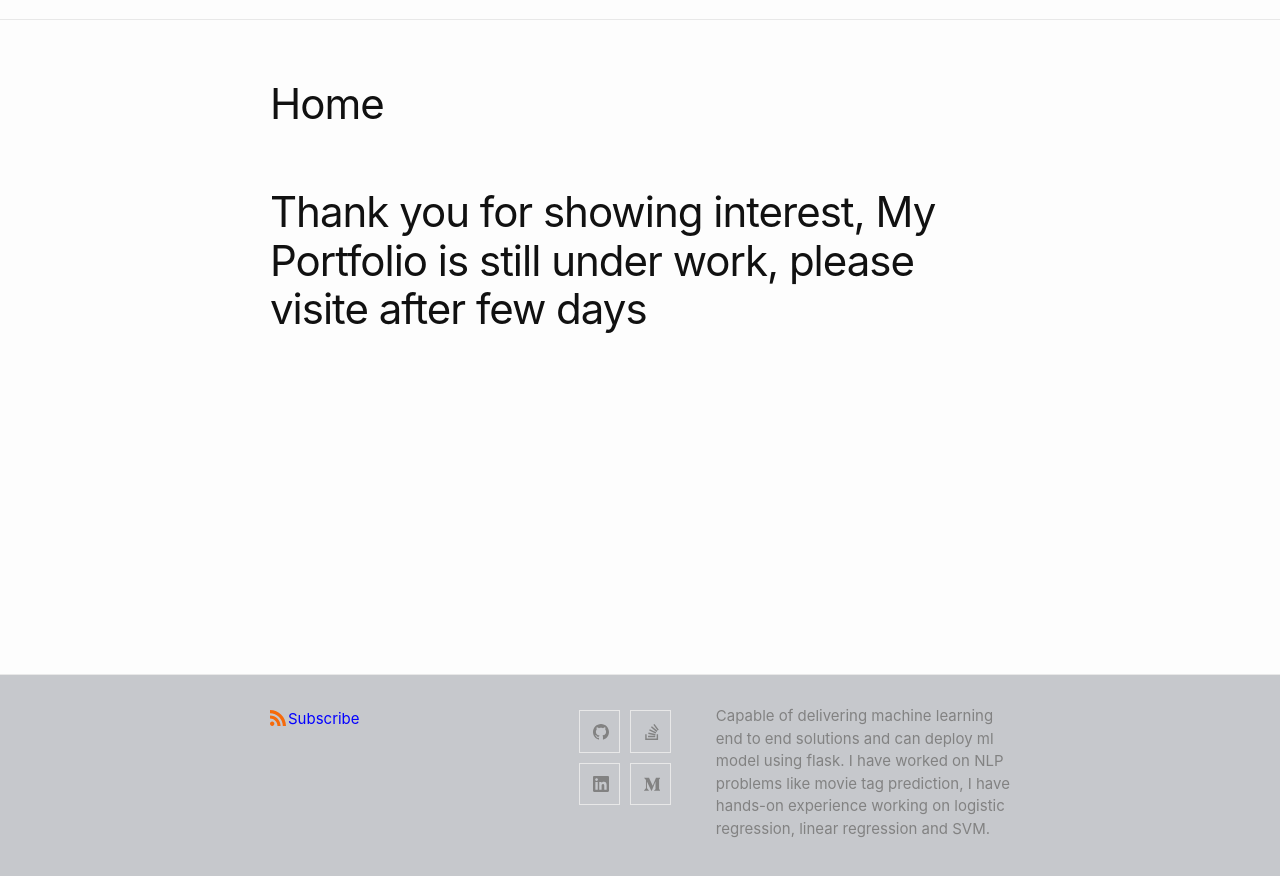
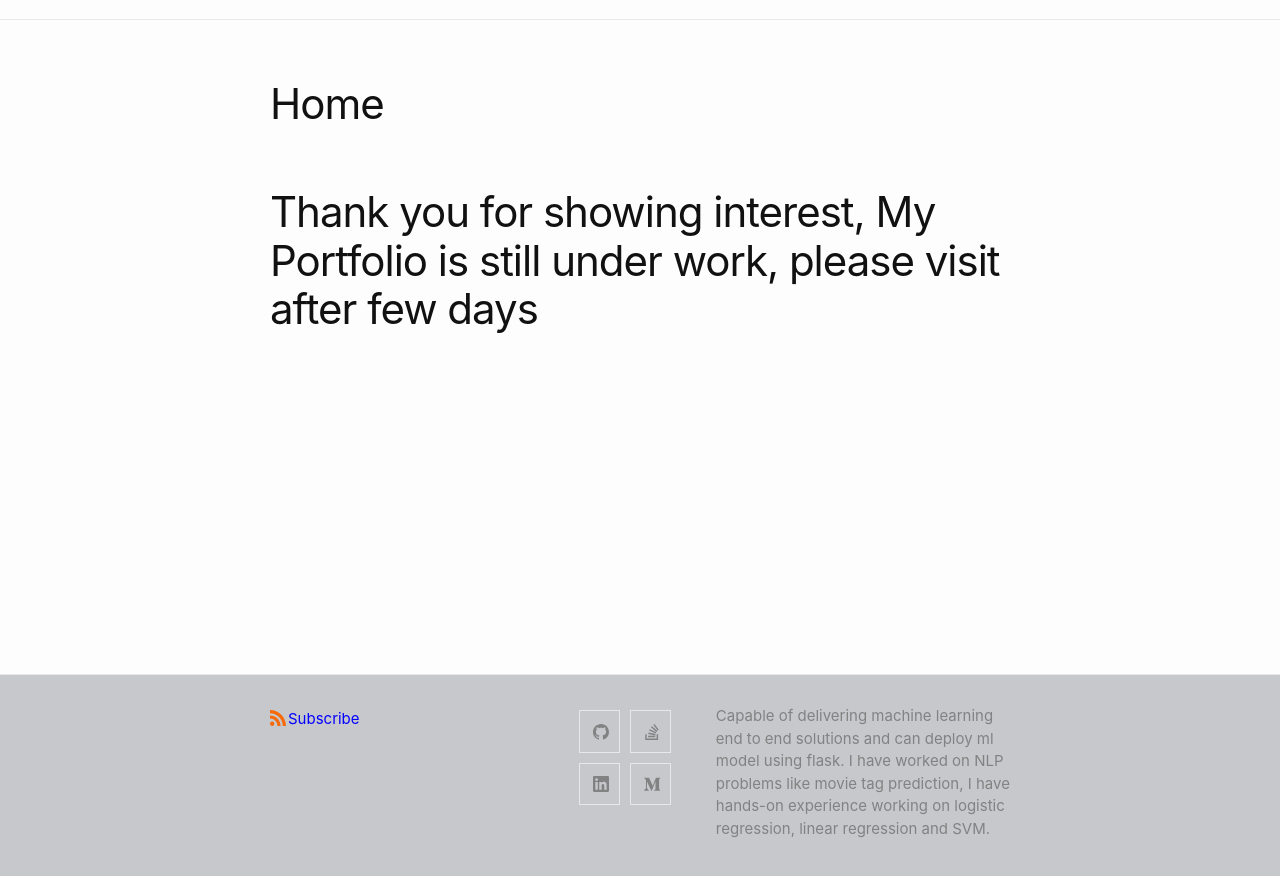
Before and after one commit to hemanthyernagula/hemanthyernagula.github.io, a Jekyll site: the page built from index.md, in a window 1280 px wide. Shown: the top 876 px of the page. Built offline with Jekyll 4.4.1, drawn with Linux system fonts in a browser that asks for light colours; comment, search, counter and statistics services are not loaded.

Commit message:
Minute Corrections

```diff
--- a/index.md
+++ b/index.md
@@ -6,4 +6,4 @@ layout: page
 title: Home
 ---
 
-# Thank you for showing interest, My Portfolio is still under work, please visite after few days
+# Thank you for showing interest, My Portfolio is still under work, please visit after few days
```
Also changed, not shown: _posts/2019-06-15-decision-trees.md (+2 -2 lines), _posts/2020-06-01-RNN.md (+1 -1 lines).
